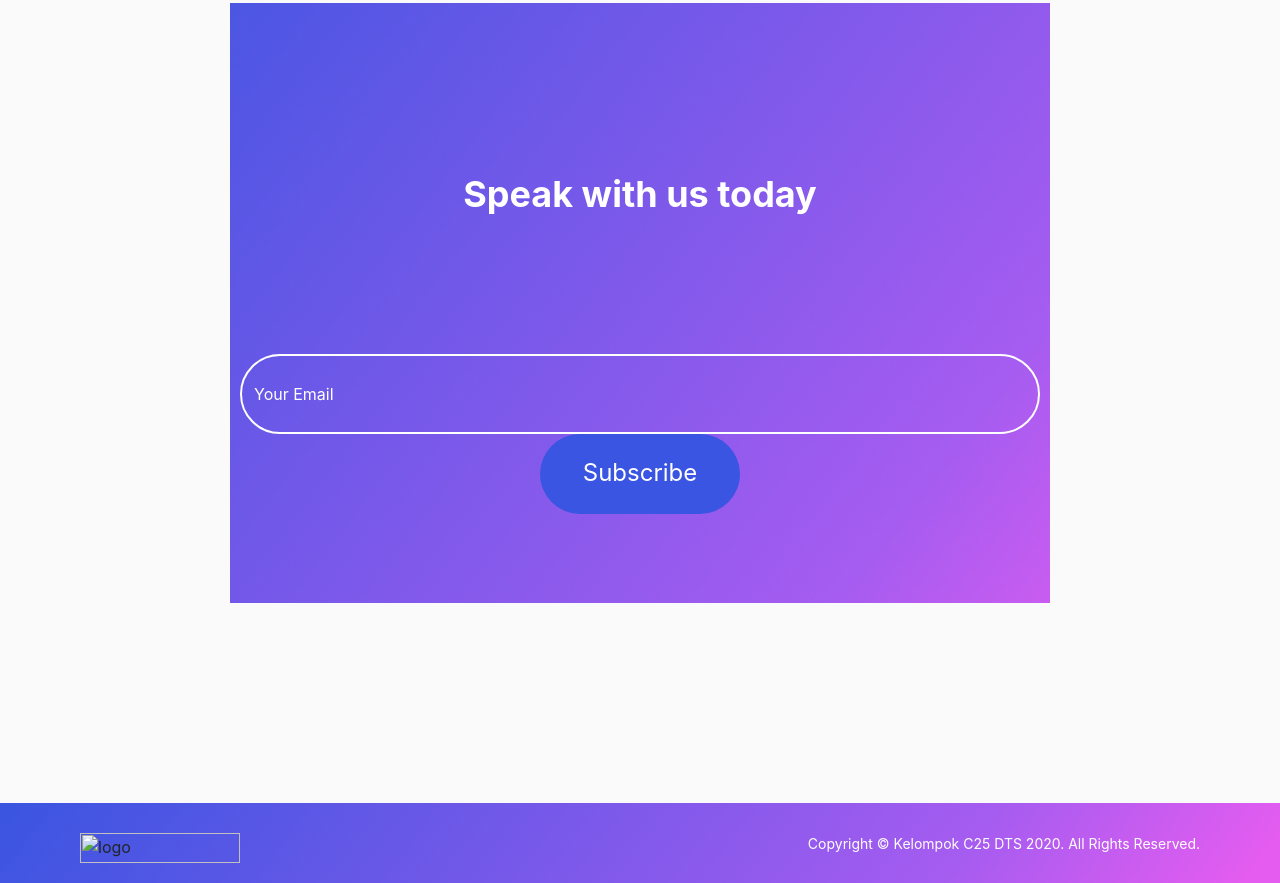
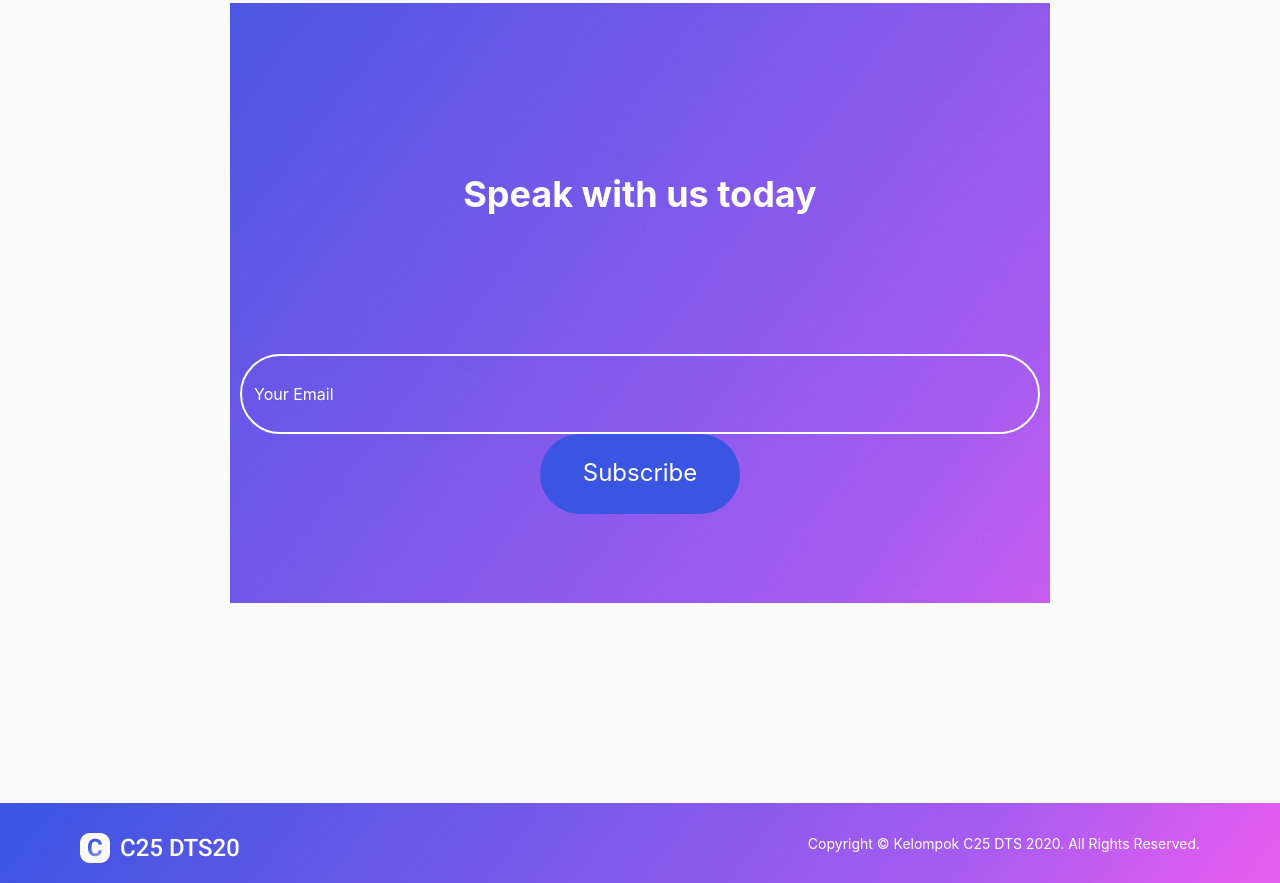
Before and after one commit to mesti15597/C25_DTS20, a plain HTML site: page index.html in a window 1280 px wide. Shown: the part 2565-3448 px from the top of the page. Drawn offline with nearby package versions, Linux system fonts and the light colour scheme; the site is published under a folder, as on GitHub Pages, so addresses that start at the root find nothing.

Commit message:
Update index.html

```diff
--- a/index.html
+++ b/index.html
@@ -105,7 +105,7 @@
     <button onclick="topFunction()" id="myBtn" title="Go to top"><span class="fa fa-arrow-up"></span></button>
     <footer>
         <div class="footer">
-            <img src="/img/brand.png" alt="logo">
+            <img src="./img/brand.png" alt="logo">
             <p>Copyright © Kelompok C25 DTS 2020. All Rights Reserved.</p>
         </div>
     </footer>
```
